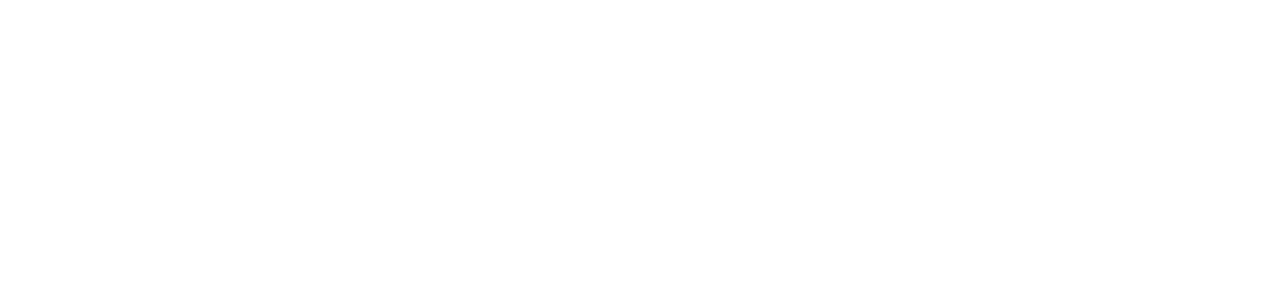
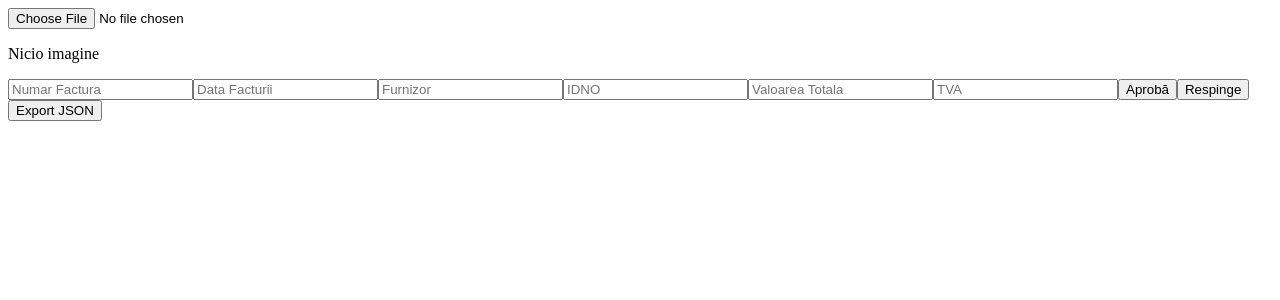
Before and after one commit to Lorean20040912/OCR_AI_PAGE, a React (Vite) app: page /procesare/1 in a window 1280 px wide. Before the commit this address had no page. Shown: the top 300 px of the page. Built offline with nearby package versions, Linux system fonts and the light colour scheme.

Commit message:
add approve, reject and export JSON functionality

```diff
--- a/src/App.jsx
+++ b/src/App.jsx
@@ -7,7 +7,7 @@ function App() {
         <BrowserRouter>
             <Routes>
                 <Route path="/" element={<Dashboard/>}/>
-                <Route path="/procesare" element={<Procesare/>}/>
+                <Route path="/procesare/:id" element={<Procesare/>}/>
             </Routes>
         </BrowserRouter>
     )
--- a/src/components/InvoiceForm.jsx
+++ b/src/components/InvoiceForm.jsx
@@ -1,4 +1,5 @@
 import { useState } from 'react'
+import { addFactura } from '../utils/storage'
 
 function InvoiceForm() {
     const [date, setDate] = useState({
@@ -12,6 +13,22 @@ function InvoiceForm() {
     function handleChange(e) {
         setDate({...date, [e.target.name]: e.target.value})
     }
+    function handleAproba() {
+        addFactura({...date, id: Date.now().toString(), status: 'aprobata'})
+        alert('Factură aprobată!')
+    }
+    function handleRespinge() {
+        addFactura({...date, id: Date.now().toString(), status: 'respinsa'})
+        alert('Factură respinsă!')
+    }
+    function handleExport() {
+        const blob = new Blob([JSON.stringify(date, null, 2)], {type: 'application/json'})
+        const url = URL.createObjectURL(blob)
+        const a = document.createElement('a')
+        a.href = url
+        a.download = 'factura.json'
+        a.click()
+    }
 
     return (
         <div>
@@ -21,10 +38,11 @@ function InvoiceForm() {
             <input name="idno" placeholder="IDNO" onChange={handleChange} />
             <input name="valoareTotala" placeholder="Valoarea Totala" onChange={handleChange} />
             <input name="tva" placeholder="TVA" onChange={handleChange} />
-            <button>Aprobă</button>
-            <button>Respinge</button>
-            <button>Export JSON</button>
+            <button onClick={handleAproba}>Aprobă</button>
+            <button onClick={handleRespinge}>Respinge</button>
+            <button onClick={handleExport}>Export JSON</button>
         </div>
     )
+
 }
 export default InvoiceForm
```
